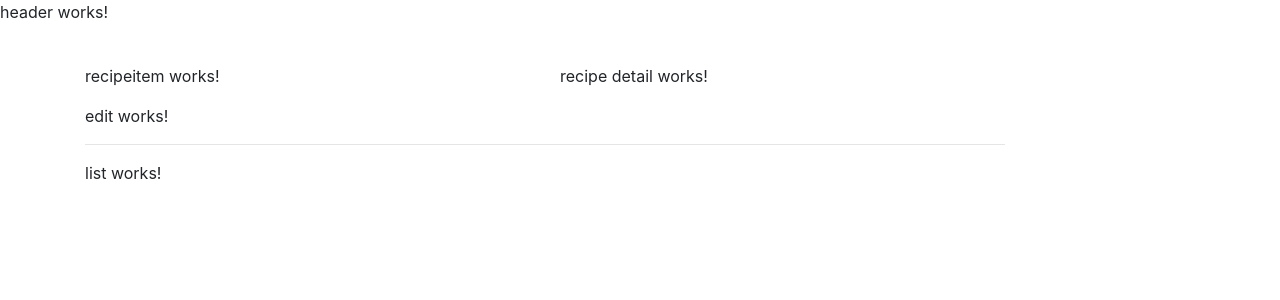
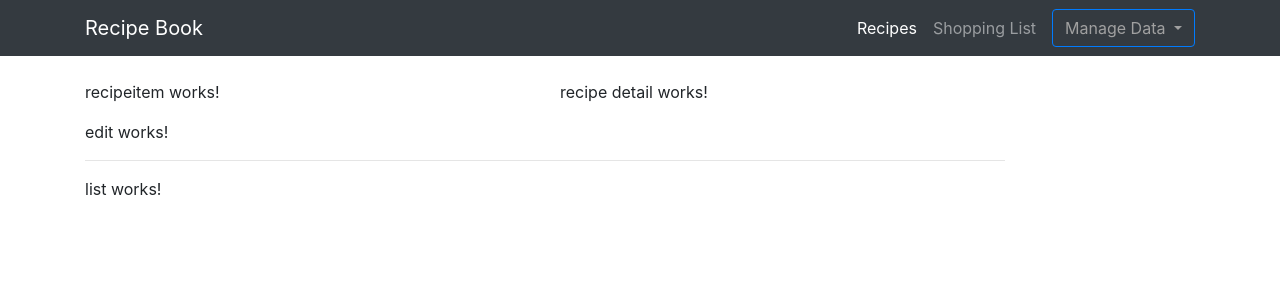
Before and after one commit to briancollins081/Angular-projects, an Angular app in the folder recipe-project/: page / in a window 1280 px wide. Shown: the top 300 px of the page. Built offline with nearby package versions, Linux system fonts and the light colour scheme.

Commit message:
Added the header

```diff
--- a/recipe-project/src/app/header/header.component.css
+++ b/recipe-project/src/app/header/header.component.css
@@ -0,0 +1,7 @@
+.dropdown > button{
+    color: rgb(160, 160, 160);
+}
+.dropdown > button:active,
+.dropdown > button:hover{
+    color: #fff;
+}
--- a/recipe-project/src/app/header/header.component.html
+++ b/recipe-project/src/app/header/header.component.html
@@ -1 +1,31 @@
-<p>header works!</p>
+<nav class="navbar navbar-expand-lg navbar-dark bg-dark static-top">
+    <div class="container">
+        <a class="navbar-brand" href="#">
+            Recipe Book
+        </a>
+        <button class="navbar-toggler" type="button" data-toggle="collapse" data-target="#navbarResponsive"
+            aria-controls="navbarResponsive" aria-expanded="false" aria-label="Toggle navigation">
+            <span class="navbar-toggler-icon"></span>
+        </button>
+        <div class="collapse navbar-collapse" id="navbarResponsive">
+            <ul class="nav navbar-nav ml-auto mr-2">
+                <li class="nav-item active">
+                    <a class="nav-link" href="#">Recipes
+                    </a>
+                </li>
+                <li class="nav-item">
+                    <a class="nav-link" href="#">Shopping List</a>
+                </li>
+            </ul>
+            <ul class="nav navbar-nav mr-0">
+                <div class="dropdown">
+                    <button id="my-dropdown" class="btn btn-outline-primary dropdown-toggle" data-toggle="dropdown" aria-haspopup="true" aria-expanded="false">Manage Data <span class="caret"></span></button>
+                    <div class="dropdown-menu" aria-labelledby="manage-data-dropdown">
+                        <a class="dropdown-item" href="#">Save Data</a>
+                        <a class="dropdown-item" href="#">Fetch Data</a>
+                    </div>
+                </div>
+            </ul>
+        </div>
+    </div>
+</nav>
```
